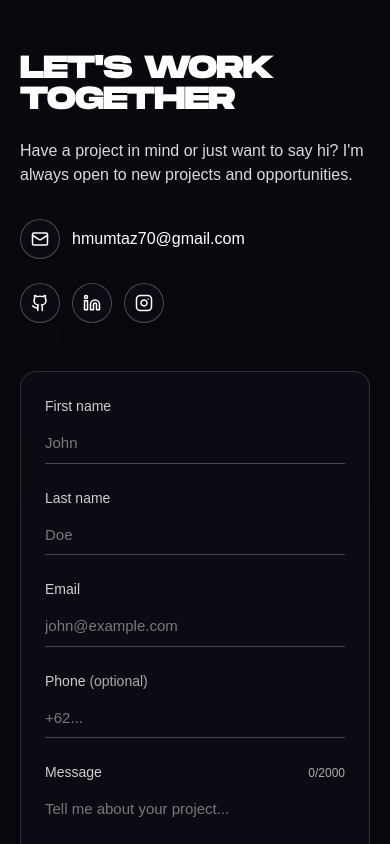
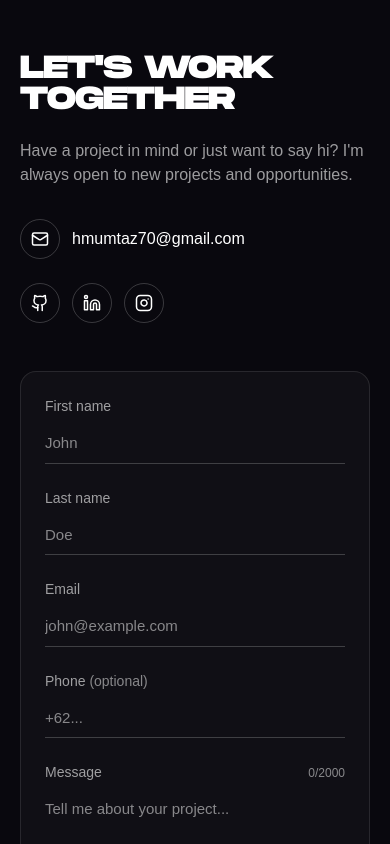
Before and after one commit to haikalmumtaz233/haikalmumtaz-com, a React (Vite) app: page / in a window 390 px wide. Shown: the part 8840-9684 px from the top of the page. Built offline with nearby package versions, Linux system fonts and the light colour scheme.

Commit message:
revert(contact): restore the original contact styling

```diff
--- a/src/components/home/Contact.tsx
+++ b/src/components/home/Contact.tsx
@@ -44,9 +44,9 @@ interface Toast {
 }
 
 const inputClass =
-  'w-full bg-transparent border-b border-white/25 py-2 text-[15px] text-white caret-purple-300 placeholder:text-white/45 focus:border-white focus:outline-hidden transition-colors';
+  'w-full bg-transparent border-b border-white/20 py-2 text-[15px] text-white caret-purple-300 placeholder:text-white/50 focus:border-white focus:outline-hidden transition-colors';
 
-const labelClass = 'text-sm text-white/80';
+const labelClass = 'text-sm text-white/60';
 
 const Contact = () => {
   const prefersReducedMotion = usePrefersReducedMotion();
@@ -265,7 +265,7 @@ const Contact = () => {
             />
 
             <FadeIn>
-              <p className="mt-6 max-w-md text-base text-white/85 md:mt-8 2xl:text-lg">
+              <p className="mt-6 max-w-md text-base text-white/60 md:mt-8 2xl:text-lg">
                 Have a project in mind or just want to say hi? I'm always open to new projects and
                 opportunities.
               </p>
@@ -275,7 +275,7 @@ const Contact = () => {
                   href={`mailto:${profile.email}`}
                   className="group flex items-center gap-3 text-base text-white transition-colors hover:text-white/80 md:text-lg 2xl:text-2xl"
                 >
-                  <span className="flex h-10 w-10 items-center justify-center rounded-full border border-white/25 bg-hull/85 transition-colors duration-300 group-hover:bg-white group-hover:text-black">
+                  <span className="flex h-10 w-10 items-center justify-center rounded-full border border-white/20 transition-colors duration-300 group-hover:bg-white group-hover:text-black">
                     <Mail size={18} />
                   </span>
                   <span>{profile.email}</span>
@@ -288,7 +288,7 @@ const Contact = () => {
                       href={social.href}
                       target="_blank"
                       rel="noopener noreferrer"
-                      className="flex h-10 w-10 items-center justify-center rounded-full border border-white/25 bg-hull/85 text-white transition-colors duration-300 hover:bg-white hover:text-black"
+                      className="flex h-10 w-10 items-center justify-center rounded-full border border-white/20 text-white transition-colors duration-300 hover:bg-white hover:text-black"
                       aria-label={social.label}
                     >
                       <BrandIcon brand={social.label} size={18} />
@@ -300,7 +300,7 @@ const Contact = () => {
           </div>
 
           <FadeIn delay={0.3}>
-            <div className="panel rounded-2xl p-6 md:p-8 2xl:p-10">
+            <div className="rounded-2xl border border-white/10 bg-white/3 p-6 md:p-8 2xl:p-10">
               <form onSubmit={handleSubmit} className="space-y-6">
                 <div className="grid grid-cols-1 gap-6 md:grid-cols-2">
                   <div className="grid gap-2">
@@ -358,7 +358,7 @@ const Contact = () => {
                   </div>
                   <div className="grid gap-2">
                     <label htmlFor="contact-phone" className={labelClass}>
-                      Phone <span className="text-white/65">(optional)</span>
+                      Phone <span className="text-white/50">(optional)</span>
                     </label>
                     <input
                       type="tel"
@@ -379,7 +379,7 @@ const Contact = () => {
                     <label htmlFor="contact-message" className={labelClass}>
                       Message
                     </label>
-                    <span className="text-xs tabular-nums text-white/65">
+                    <span className="text-xs tabular-nums text-white/50">
                       {formData.message.length}/{MAX_MESSAGE_LENGTH}
                     </span>
                   </div>
```
